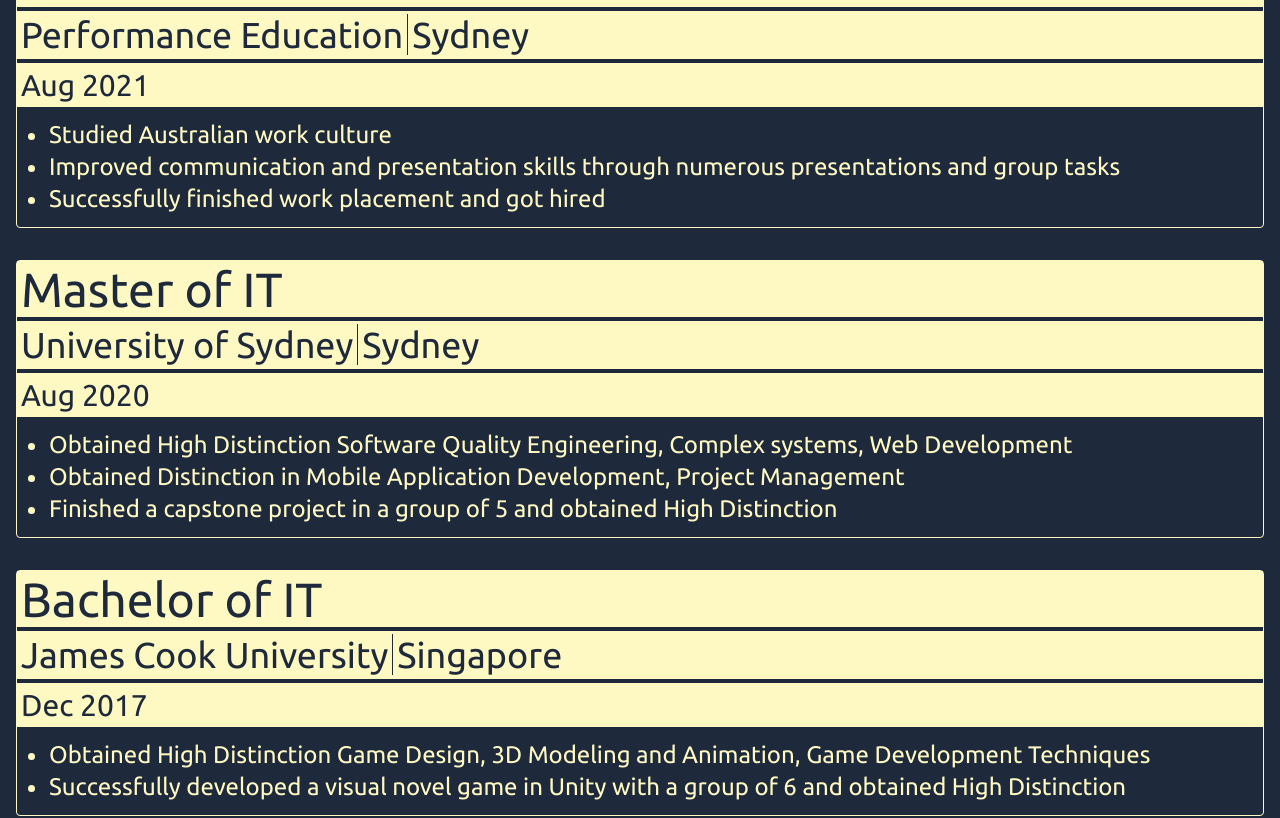
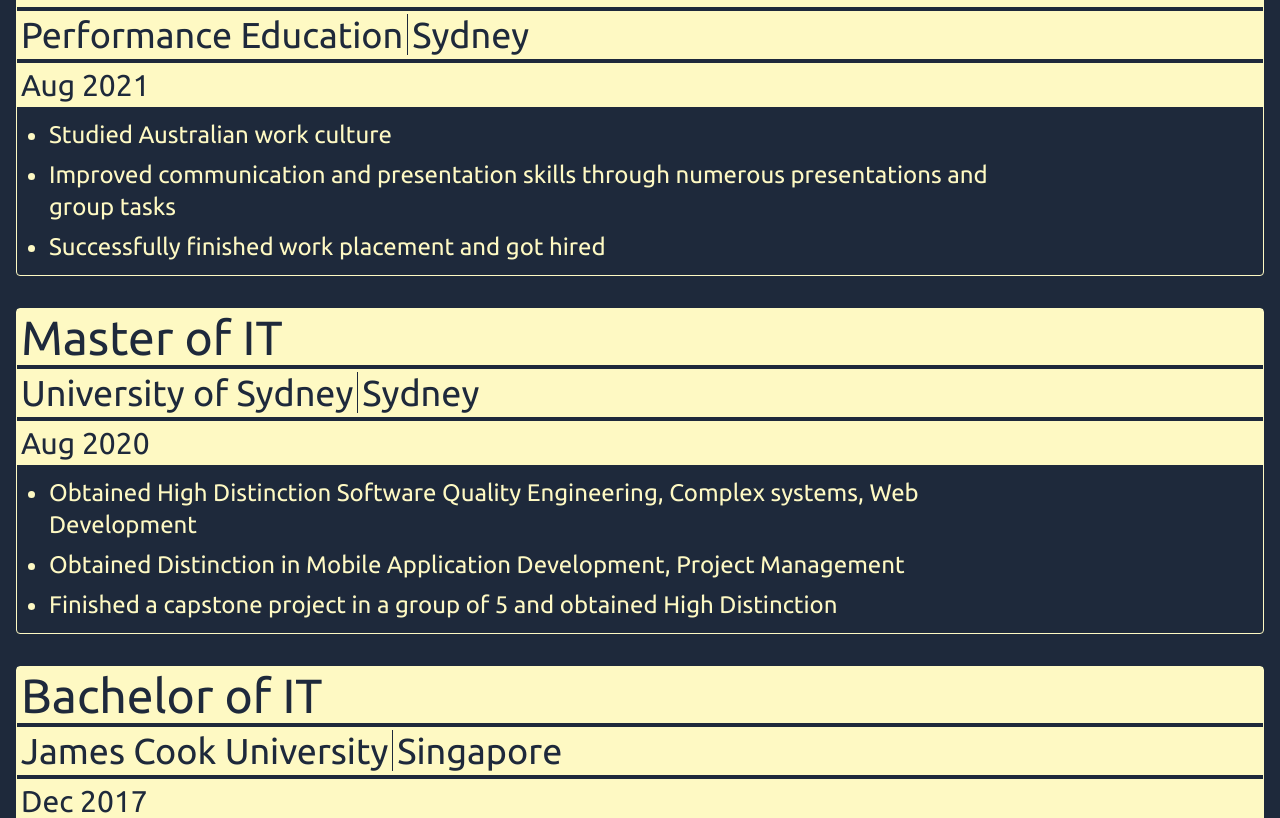
Before and after one commit to Gleebo/profile, a Next.js app: page / in a window 1280 px wide. Shown: the part 1678-2496 px from the top of the page. Built offline with nearby package versions, Linux system fonts and the light colour scheme.

Commit message:
Add max width to List component

```diff
--- a/components/list.tsx
+++ b/components/list.tsx
@@ -1,6 +1,6 @@
 export default function List({ children }: { children: React.ReactNode }) {
   return (
-    <ul className="list-disc list-outside pl-8 pr-2 text-base md:text-lg lg:text-xl xl:text-2xl">
+    <ul className="list-disc list-outside pl-8 pr-2 text-base md:text-lg lg:text-xl xl:text-2xl space-y-2 max-w-[75ch]">
       {children}
     </ul>
   );
```
